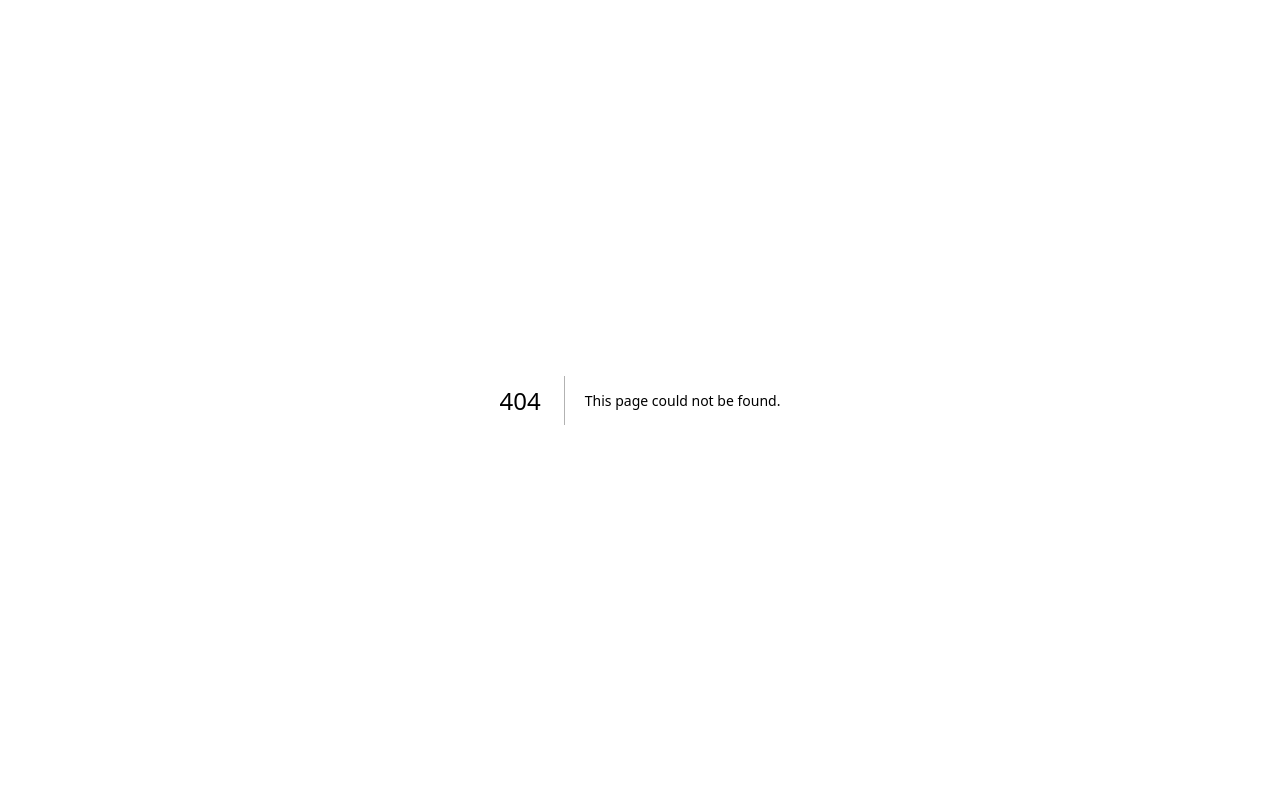
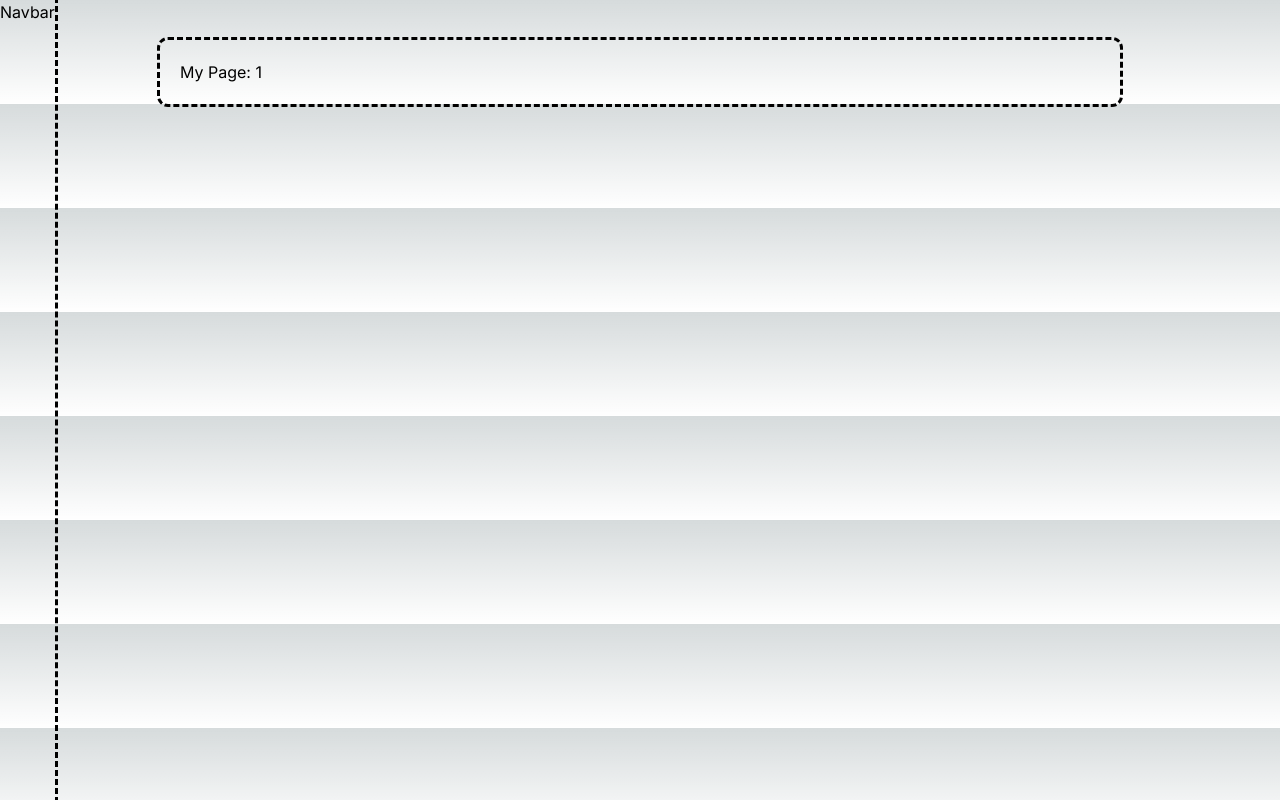
Before and after one commit to chcardoz/personal-site, a Next.js app: page /posts/1 in a window 1280 px wide. Before the commit this address had no page. Built offline with nearby package versions, Linux system fonts and the light colour scheme.

Commit message:
initial layout page

```diff
--- a/app/layout.tsx
+++ b/app/layout.tsx
@@ -1,22 +1,29 @@
-import type { Metadata } from 'next'
-import { Inter } from 'next/font/google'
-import './globals.css'
+import type { Metadata } from "next";
+import { Inter } from "next/font/google";
+import "./globals.css";
 
-const inter = Inter({ subsets: ['latin'] })
+const inter = Inter({ subsets: ["latin"] });
 
 export const metadata: Metadata = {
-  title: 'Create Next App',
-  description: 'Generated by create next app',
-}
+  title: "Create Next App",
+  description: "Generated by create next app",
+};
 
 export default function RootLayout({
   children,
 }: {
-  children: React.ReactNode
+  children: React.ReactNode;
 }) {
   return (
     <html lang="en">
-      <body className={inter.className}>{children}</body>
+      <body className={inter.className}>
+        <aside className="fixed z-40 top-0 left-0 h-screen outline-dashed">
+          <h1>Navbar</h1>
+        </aside>
+        <div className="rounded-lg outline-dashed mt-10 mx-2 md:mx-40 p-5">
+          {children}
+        </div>
+      </body>
     </html>
-  )
+  );
 }
--- /dev/null
+++ b/app/posts/[slug]/page.tsx
@@ -0,0 +1,9 @@
+export default function Page({
+  params,
+  searchParams,
+}: {
+  params: { slug: string };
+  searchParams: { [key: string]: string | string[] | undefined };
+}) {
+  return <h1>My Page: {params.slug}</h1>;
+}
```
